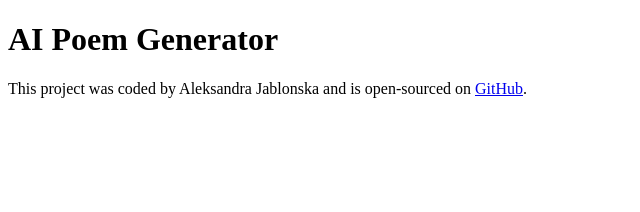
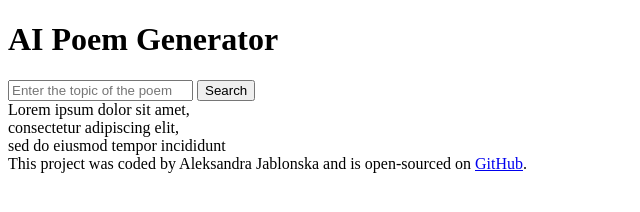
Before and after one commit to ale-aleksandra/poem-generator, a plain HTML site: page index.html in a window 1280 px wide. Shown: the whole page, without its empty margins (0-640 px from the left). Drawn offline with Linux system fonts and the light colour scheme.

Commit message:
Add basic html

```diff
--- a/index.html
+++ b/index.html
@@ -7,7 +7,25 @@
     <title>AI Poem Generator</title>
   </head>
   <body>
-    <h1>AI Poem Generator</h1>
+    <header>
+      <h1>AI Poem Generator</h1>
+    </header>
+    <main>
+      <form>
+        <input
+          type="search"
+          placeholder="Enter the topic of the poem"
+          required
+        />
+        <input type="submit" value="Search" />
+      </form>
+      <div id="poem">
+        Lorem ipsum dolor sit amet, <br />
+        consectetur adipiscing elit,
+        <br />
+        sed do eiusmod tempor incididunt
+      </div>
+    </main>
   </body>
   <footer>
     This project was coded by Aleksandra Jablonska and is open-sourced on
```
